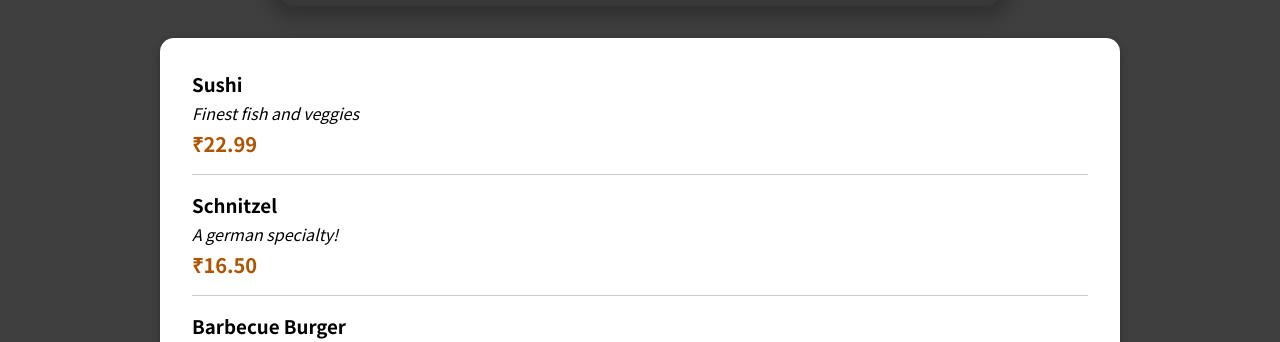
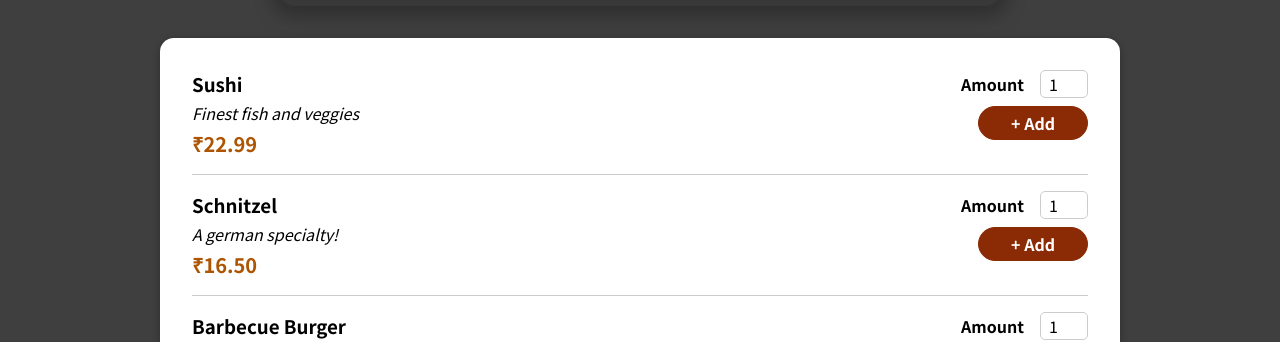
Before and after one commit to Rish-XO/Food-order-app, a React (Create React App) app: page / in a window 1280 px wide. Shown: the part 467-809 px from the top of the page. Built offline with nearby package versions, Linux system fonts and the light colour scheme.

Commit message:
components UI done, next to login

```diff
--- a/src/components/Meals/AvailableMeals.js
+++ b/src/components/Meals/AvailableMeals.js
@@ -33,6 +33,7 @@
 function AvailableMeals() {
   const mealsList = DUMMY_MEALS.map((meal) => (
     <MealItem
+      id={meal.id}
       key={meal.id}
       name={meal.name}
       description={meal.description}
--- a/src/components/Meals/MealItem/MealItem.js
+++ b/src/components/Meals/MealItem/MealItem.js
@@ -1,8 +1,9 @@
 import React from "react";
-import classes from './MealItem.module.css'
+import classes from "./MealItem.module.css";
+import MealItemForm from "./MealItemForm";
 
 function MealItem(props) {
-    const price = `₹${props.price.toFixed(2)}`;
+  const price = `₹${props.price.toFixed(2)}`;
   return (
     <li className={classes.meal}>
       <div>
@@ -11,7 +12,7 @@
         <div className={classes.price}>{price}</div>
       </div>
       <div>
-
+        <MealItemForm />
       </div>
     </li>
   );
--- a/src/components/Meals/MealItem/MealItemForm.js
+++ b/src/components/Meals/MealItem/MealItemForm.js
@@ -0,0 +1,24 @@
+import React from "react";
+import classes from "./MealItemForm.module.css";
+import Input from "../../UI/Input";
+
+function MealItemForm(props) {
+  return (
+    <form className={classes.form} action="">
+      <Input
+        label="Amount"
+        input={{
+          id: "amount_" + props.id,
+          type: "number",
+          min: "1",
+          max: "5",
+          step: "1",
+          defaultValue: "1",
+        }}
+      />
+      <button>+ Add</button>
+    </form>
+  );
+}
+
+export default MealItemForm;
--- /dev/null
+++ b/src/components/Meals/MealItem/MealItemForm.module.css
@@ -0,0 +1,20 @@
+.form {
+    text-align: right;
+  }
+
+  .form button {
+    font: inherit;
+    cursor: pointer;
+    background-color: #8a2b06;
+    border: 1px solid #8a2b06;
+    color: white;
+    padding: 0.25rem 2rem;
+    border-radius: 20px;
+    font-weight: bold;
+  }
+
+  .form button:hover,
+  .form button:active {
+    background-color: #641e03;
+    border-color: #641e03;
+  }
--- /dev/null
+++ b/src/components/UI/Input.js
@@ -0,0 +1,13 @@
+import React from "react";
+import classes from "./Input.module.css";
+
+function Input(props) {
+  return (
+    <div className={classes.input}>
+      <label htmlFor={props.input.id}>{props.label}</label>
+      <input {...props.input} />
+    </div>
+  );
+}
+
+export default Input;
--- /dev/null
+++ b/src/components/UI/Input.module.css
@@ -0,0 +1,18 @@
+.input {
+    display: flex;
+    align-items: center;
+    margin-bottom: 0.5rem;
+  }
+
+  .input label {
+    font-weight: bold;
+    margin-right: 1rem;
+  }
+
+  .input input {
+    width: 3rem;
+    border-radius: 5px;
+    border: 1px solid #ccc;
+    font: inherit;
+    padding-left: 0.5rem;
+  }
```
